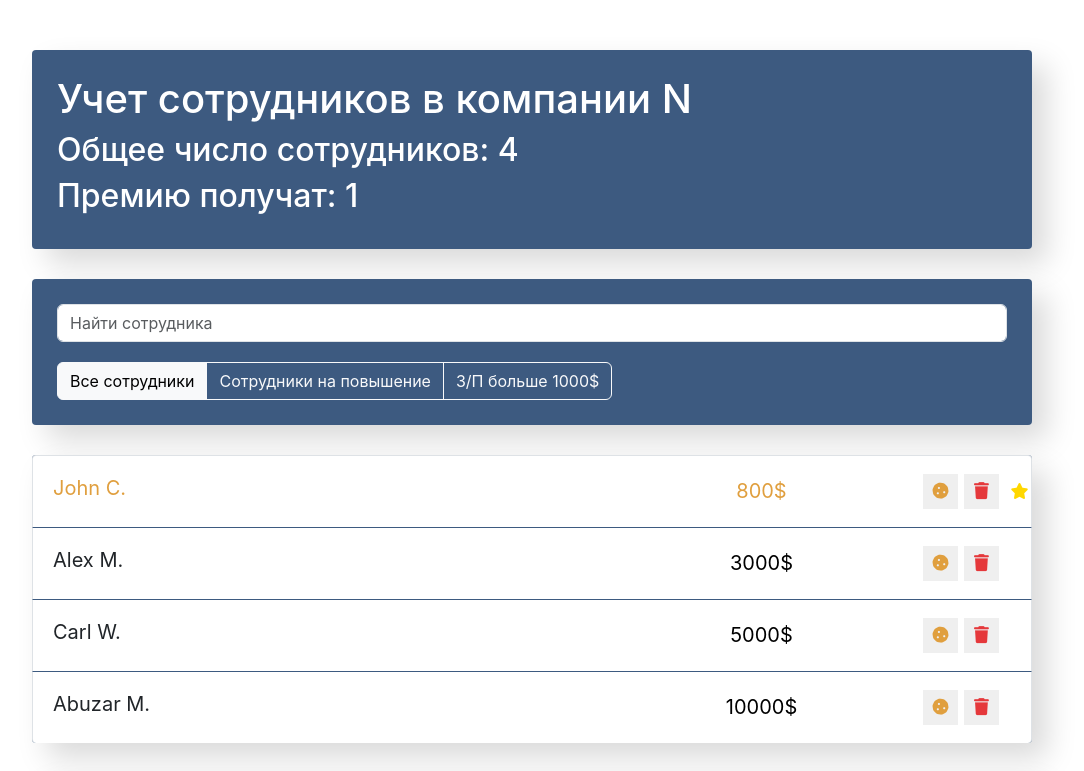
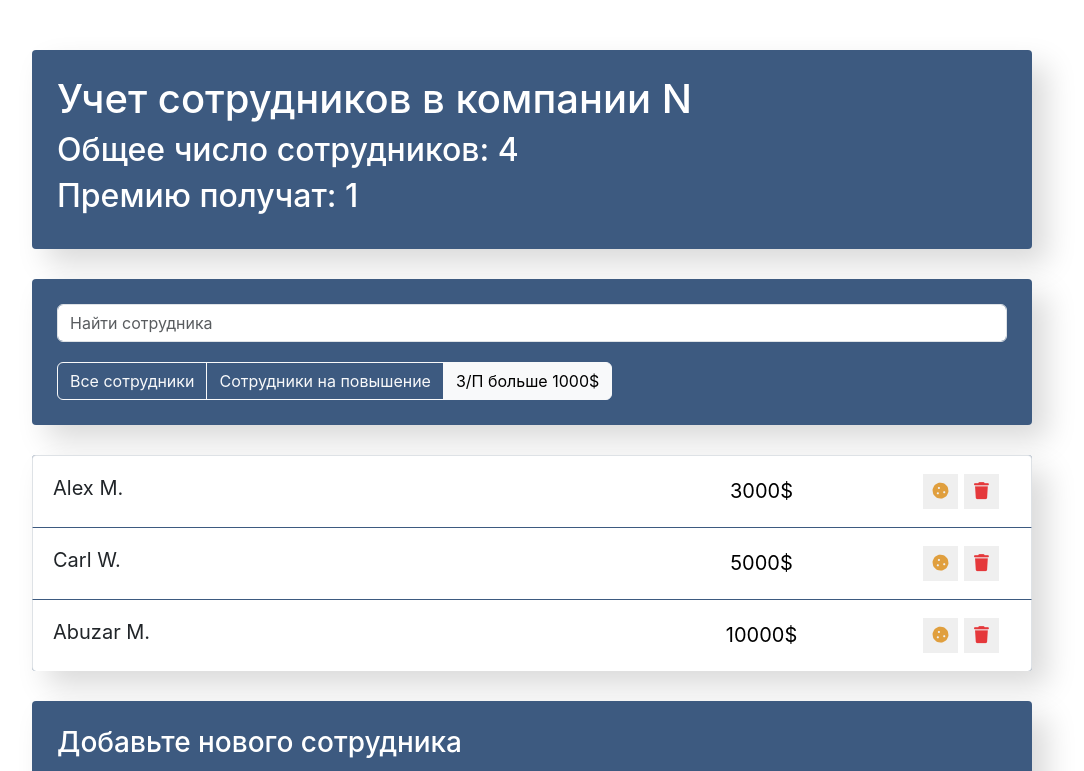
Before and after one commit to Olegoriy/employees, a React (Create React App) app: page / in a window 1280 px wide. Shown: the top 771 px of the page, without its empty margins (108-1192 px from the left). Built offline with nearby package versions, Linux system fonts and the light colour scheme.

Commit message:
add: interactive buttons for filter employees

```diff
--- a/src/components/app-filter/app-filter.jsx
+++ b/src/components/app-filter/app-filter.jsx
@@ -1,11 +1,23 @@
 import './app-filter.css'
 
-const AppFilter = () => {
+const AppFilter = (props) => {
+    const buttonsData = [
+        {name: 'all', label: 'Все сотрудники'},
+        {name: 'rise', label: 'Сотрудники на повышение'},
+        {name: 'moreThan1000', label: 'З/П больше 1000$'}
+    ];
+
+    const buttons = buttonsData.map(({name, label}) => {
+        const active = props.filter === name;
+        const clazz = active ? 'btn-light' : 'btn-outline-light';
+        return (
+            <button className={`btn ${clazz}`} type="button" key={name} onClick={() => props.onFilterSelect(name)}>{label}</button>
+        )
+    })
+
     return (
         <div className="btn-group">
-            <button className="btn btn-light" type="button">Все сотрудники</button>
-            <button className="btn btn-outline-light" type="button">Сотрудники на повышение</button>
-            <button className="btn btn-outline-light" type="button">З/П больше 1000$</button>
+            {buttons}
         </div>
     );
 }
--- a/src/components/app/app.jsx
+++ b/src/components/app/app.jsx
@@ -18,7 +18,8 @@ class App extends Component {
                 {name: "Carl W.", salary: 5000, increase: false, rise: false, id: 3},
                 {name: "Abuzar M.", salary: 10000, increase: false, rise: false, id: 4},
             ],
-            term: ''
+            term: '',
+            filter: 'moreThan1000'
         }
         this.maxId = 5;
     }
@@ -74,18 +75,33 @@ class App extends Component {
         this.setState({term});
     }
 
+    filterPost = (items, filter) => {
+        switch (filter) {
+            case 'rise':
+                return items.filter(item => item.rise);
+            case 'moreThan1000':
+                return items.filter(item => item.salary > 1000);
+            default:
+                return items
+        }
+    }
+
+    onFilterSelect = (filter) => {
+        this.setState({filter});
+    }
+
     render () {
-        const {data, term} = this.state;
+        const {data, term, filter} = this.state;
         const employees = this.state.data.length;
         const increased = this.state.data.filter(item => item.increase).length;
-        const visibleData = this.searchEmp(data, term);
+        const visibleData = this.filterPost(this.searchEmp(data, term), filter);
         return (
             <div className="app">
                 <AppInfo employees={employees} increased={increased}/>
 
                 <div className="search-panel">
                     <SearchPanel onUpdateSearch={this.onUpdateSearch}/>
-                    <AppFilter/>
+                    <AppFilter filter={filter} onFilterSelect={this.onFilterSelect}/>
                 </div>
 
                 <EmployeesList
```
